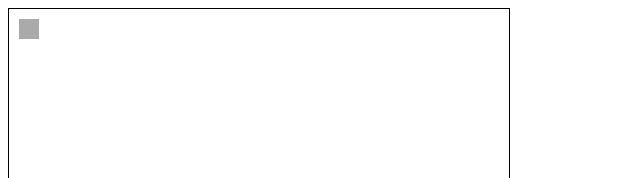
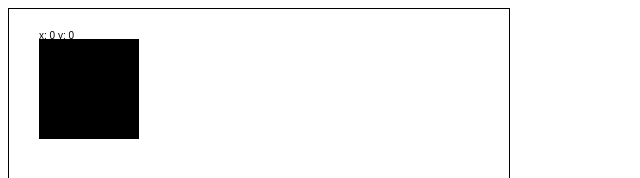
Before and after one commit to chrisopeterson/gambling, a plain HTML site: page index.html in a window 1280 px wide. Shown: the top 178 px of the page, without its empty margins (0-640 px from the left). Drawn offline with Linux system fonts and the light colour scheme.

Commit message:
Refactored and reorganized the code. Added Game Loop logic.

```diff
--- /dev/null
+++ b/app.js
@@ -0,0 +1,72 @@
+//
+// App.js - Primary application control
+//
+
+// Establish namespace
+window.App = window.App || {};
+
+App.Init = function(canvas) {
+
+	//Set global vars
+	App.Draw_CTX = canvas.getContext('2d');
+	App.MouseX = 0;
+	App.MouseY = 0;
+
+	// Set Global Event Handling
+	canvas.onmousemove = event_MouseMove;
+
+	// Draw initial interface
+	createInterface(App.Draw_CTX);
+
+	// Begin Running Game Loop
+	App.GameLoop();
+
+};
+
+function createInterface(ctx) {
+	s = new App.Shape(10,10, 20, 20, null);
+	s.draw(ctx);
+};
+
+
+App.Draw = function() {
+
+	var ctx = App.Draw_CTX;
+	ctx.clearRect(0,0, ctx.canvas.width, ctx.canvas.height);
+
+    // Draw coordinates
+    var s = new App.Shape(30, 30, 100, 100, '#000000', "x: " + this.MouseX + " y: " + this.MouseY);
+	s.draw(ctx);
+};
+
+App.GameLoop = function() {
+    window.requestAnimationFrame(App.GameLoop);
+
+    /* left off here with refactoring and adding gameloop
+    now need to add the game logic updating function */
+
+    App.Draw();
+}
+
+
+//
+// Event Handlers
+//
+
+function event_MouseMove(e) {
+	var element = this;
+    var offsetX = 0;
+    var offsetY = 0;
+
+    // Calculate offsets
+    if (element.offsetParent) {
+        do {
+            offsetX += element.offsetLeft;
+            offsetY += element.offsetTop;
+        } while ((element = element.offsetParent));
+    }
+
+    // Calculate the mouse location
+    App.MouseX = e.pageX - offsetX;
+    App.MouseY = e.pageY - offsetY;
+}
--- a/index.html
+++ b/index.html
@@ -1,17 +1,16 @@
 <html>
 <head>
-<script type="text/javascript" src="interface.js"></script>
+<script type="text/javascript" src="src/models.js"></script>
+<script type="text/javascript" src="app.js"></script>
 <script type="text/javascript">
 	window.onload = function() {
-		window.App = {};
-		window.App.Shapes = [];
+		var canvas = document.getElementById("board");
 
-		var canvas = document.getElementById("board");
-		init(canvas);
+		App.Init(canvas);
 	};
 </script>
 </head>
 <body>
-<canvas id="board" width="500" height="500" onclick="boardClick(event)" style="border: solid 1px #000000"></canvas>
+<canvas id="board" width="500" height="500" style="border: solid 1px #000000"></canvas>
 </body>
 </html>
--- a/interface.js
+++ /dev/null
@@ -1,84 +0,0 @@
-function init(canvas) {
-
-	var canvasContext = canvas.getContext('2d');
-
-	// Wire up mouse event handlers
-	//canvas.onmousedown = event_MouseDown;
-	//canvas.onmouseup = event_MouseUp;
-	canvas.onmousemove = event_MouseMove;
-
-	createInterface(canvasContext);
-};
-
-function createInterface(ctx) {
-
-	s = new Shape(10,10, 20, 20, null);
-	s.draw(ctx);
-
-	// left off here with adding the new shape array.
-	App.Shapes.push(s);
-};
-
-//
-// Handle Canvas events
-//
-function event_MouseMove(e) {
-	var element = this;
-    var offsetX = 0;
-    var offsetY = 0;
-
-    // Calculate offsets
-    if (element.offsetParent) {
-        do {
-            offsetX += element.offsetLeft;
-            offsetY += element.offsetTop;
-        } while ((element = element.offsetParent));
-    }
-
-    // Calculate the mouse location
-    var mouseX = e.pageX - offsetX;
-    var mouseY = e.pageY - offsetY;
-
-
-    var ctx = this.getContext('2d');
-
-    // Clear the context then draw new coordinates
-    ctx.clearRect(0,0, this.width, this.height);
-
-    Coordinates(mouseX, mouseY, ctx);
-}
-
-//
-// Define Classes needed for drawing the interface
-//
-
-function Coordinates(x,y,ctx) {
-	// add coordinate track just for fun eh
-
-	var s = new Shape(30, 30, 100, 100, '#000000', "x: " + x + " y: " + y);
-
-	s.draw(ctx);
-}
-
-// Shape constructor
-function Shape(x, y, height, width, fill, fillText='') {
-	this.x = x || 0;
-	this.y = y || 0;
-	this.width = width || 1;
-	this.height = height || 1;
-	this.fill = fill || '#AAAAAA';
-	this.fillText = fillText;
-}
-// Shape functions
-Shape.prototype.draw = function(drawingContext) {
-	drawingContext.fillStyle = this.fill;
-	drawingContext.fillRect(this.x, this.y, this.width, this.height);
-	drawingContext.fillText(this.fillText, this.x, this.y);
-}
-//
-// Need to refactor this to make it better
-// Basically the next thing I want to do is have the x and y coordinates in the right corner and
-// have them constantly updated just as a for fun thing and useful later for debugging purposes.
-//
-// After thinking about this, i need a bigger refactor here. Need to organize a better redraw
-// system so any updates are auto redrawn based on the saved shapes.
--- /dev/null
+++ b/src/models.js
@@ -0,0 +1,22 @@
+//
+// Models.js - Define all the models
+//
+
+// Establish namespace
+window.App = window.App || {};
+
+App.Shape = function(x, y, height, width, fill, fillText) {
+	this.x = x || 0;
+	this.y = y || 0;
+	this.width = width || 1;
+	this.height = height || 1;
+	this.fill = fill || '#AAAAAA';
+	this.fillText = fillText;
+}
+
+// Shape functions
+App.Shape.prototype.draw = function(drawingContext) {
+	drawingContext.fillStyle = this.fill;
+	drawingContext.fillRect(this.x, this.y, this.width, this.height);
+	drawingContext.fillText(this.fillText, this.x, this.y);
+}
```
